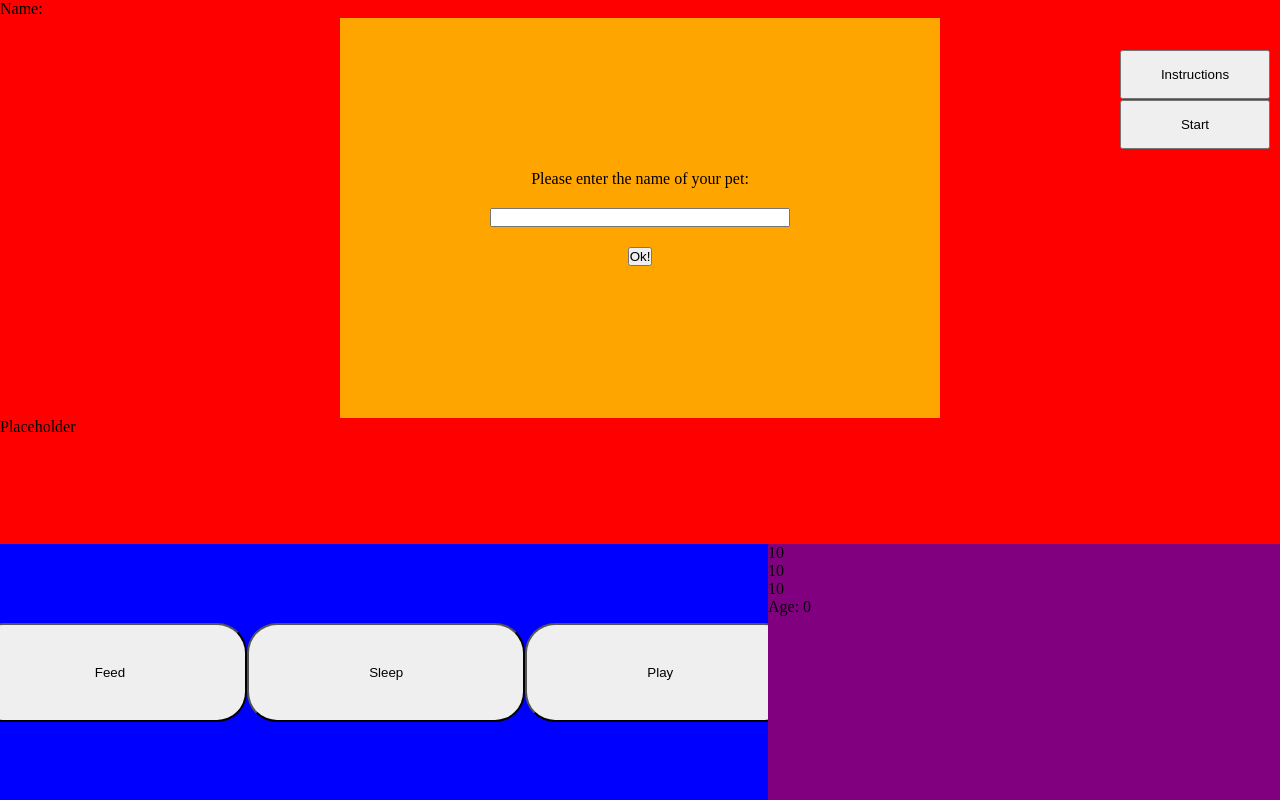
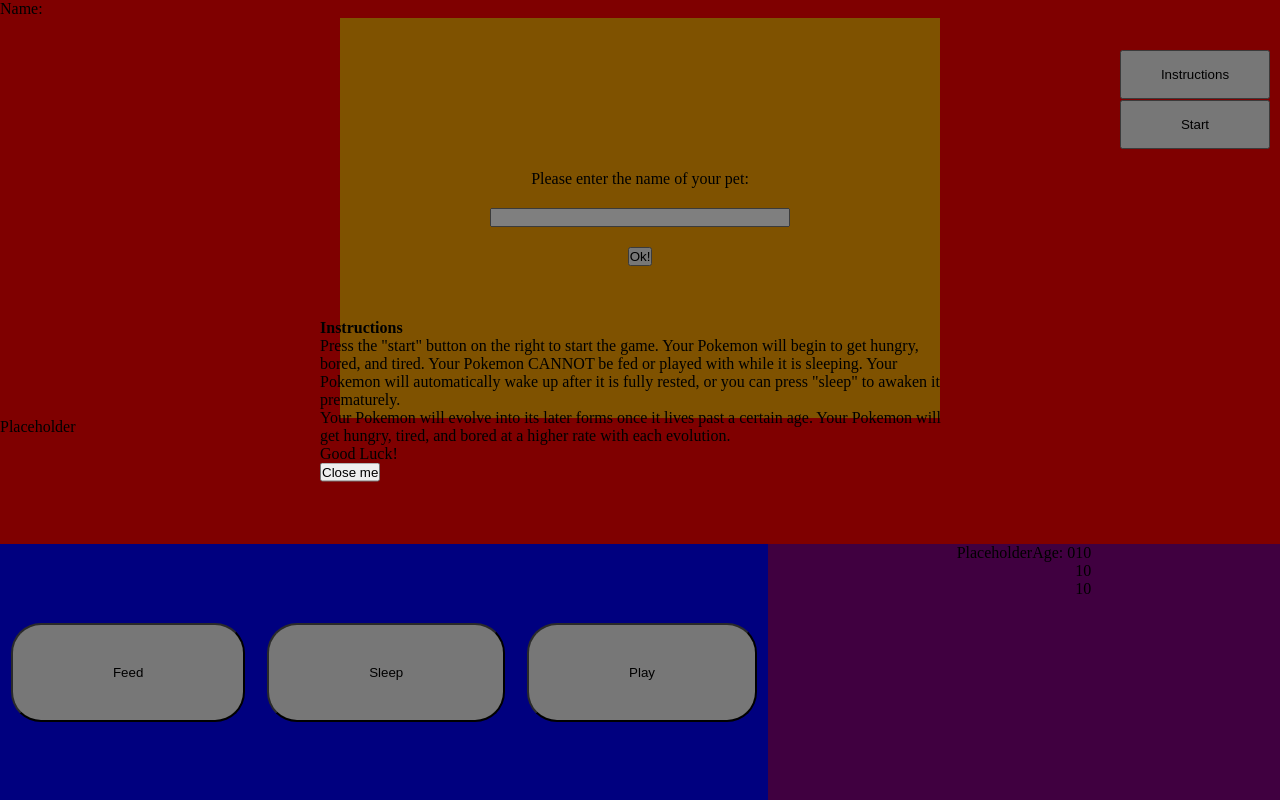
Before and after one commit to jleee14/Tamagotchi, a plain HTML site: page index.html in a window 1280 px wide. Both pictures are taken after a click on the button "Instructions". Drawn offline with nearby package versions, Linux system fonts and the light colour scheme.

Commit message:
added instructions modal, no styling

```diff
--- a/index.html
+++ b/index.html
@@ -16,7 +16,13 @@
     <main>
 
 
-
+        <div id="instructions__modal">
+            <div id="modal__content">
+                <h4 class="content__header">Instructions</h4>
+                <p class="content__instructions">Press the "start" button on the right to start the game. Your Pokemon will begin to get hungry, bored, and tired. Your Pokemon <span class="instructions__cant">CANNOT</span> be fed or played with while it is sleeping. Your Pokemon will automatically wake up after it is fully rested, or you can press "sleep" to awaken it prematurely.<br> Your Pokemon will evolve into its later forms once it lives past a certain age. Your Pokemon will get hungry, tired, and bored at a higher rate with each evolution.<br>Good Luck!</p>
+                <button id = "close__modal">Close me</buttn>
+            </div>
+        </div>
         <div class="background">
             <div class="background__name">Name: </div>
             <div class="nameinput">
@@ -44,13 +50,19 @@
                 <button class="button__action" id="button__play">Play</button>
             </div>
             <div class=menu__metrics>
-                <div id="metrics__image"></div>
+                <div id="metrics__image">Placeholder</div>
+                <div class="metrics__age">Age: 0</div>
                 <div class="metrics__container">
-                    <div id="hunger__bar">10</div>
-                    <div id="sleepiness__bar">10</div>
-                    <div id="boredom__bar">10</div>
+                    <div class="bar">
+                        <div id="hunger__bar">10</div>
+                    </div>
+                    <div class="bar">
+                        <div id="sleepiness__bar">10</div>
+                    </div>
+                    <div class="bar">
+                        <div id="boredom__bar">10</div>
+                    </div>
                 </div>
-                <div class="metrics__age">Age: 0</div>
             </div>
         </section>
 
--- a/scripts/app.js
+++ b/scripts/app.js
@@ -157,6 +157,14 @@
     detachNameInput();
 })
 
+$(".background__instructions").on("click", function(){
+    $("#instructions__modal").toggle();
+})
+
+$("#close__modal").on("click", function(){
+    $("#instructions__modal").toggle();
+})
+
 // DOM detach functions
 
 const detachNameInput = function () {
--- a/styles/main.css
+++ b/styles/main.css
@@ -34,6 +34,8 @@
 .menu__metrics {
     background-color: purple;
     width: 40%;
+    display: flex;
+    justify-content: center;
 }
 
 .menu__buttons {
@@ -46,7 +48,7 @@
 }
 
 .button__action {
-    padding: 40px 120px;
+    padding: 40px 100px;
     margin: 0 auto;
     border-radius: 30px;
 }
@@ -123,3 +125,25 @@
     top: 50px;
     right: 10px;
 }
+
+#instructions__modal {
+    position: absolute;
+    top: 0;
+    left: 0;
+    right: 0;
+    bottom: 0;
+    z-index: 6;
+    background-color: rgba(0, 0, 0, 0.5);
+    display: none;
+
+
+}
+
+#modal__content {
+    position: absolute;
+    top: 50%;
+    left: 50%;
+    transform: translate(-50%, -50%);
+}
+
+/* Metrics Bar */
```
